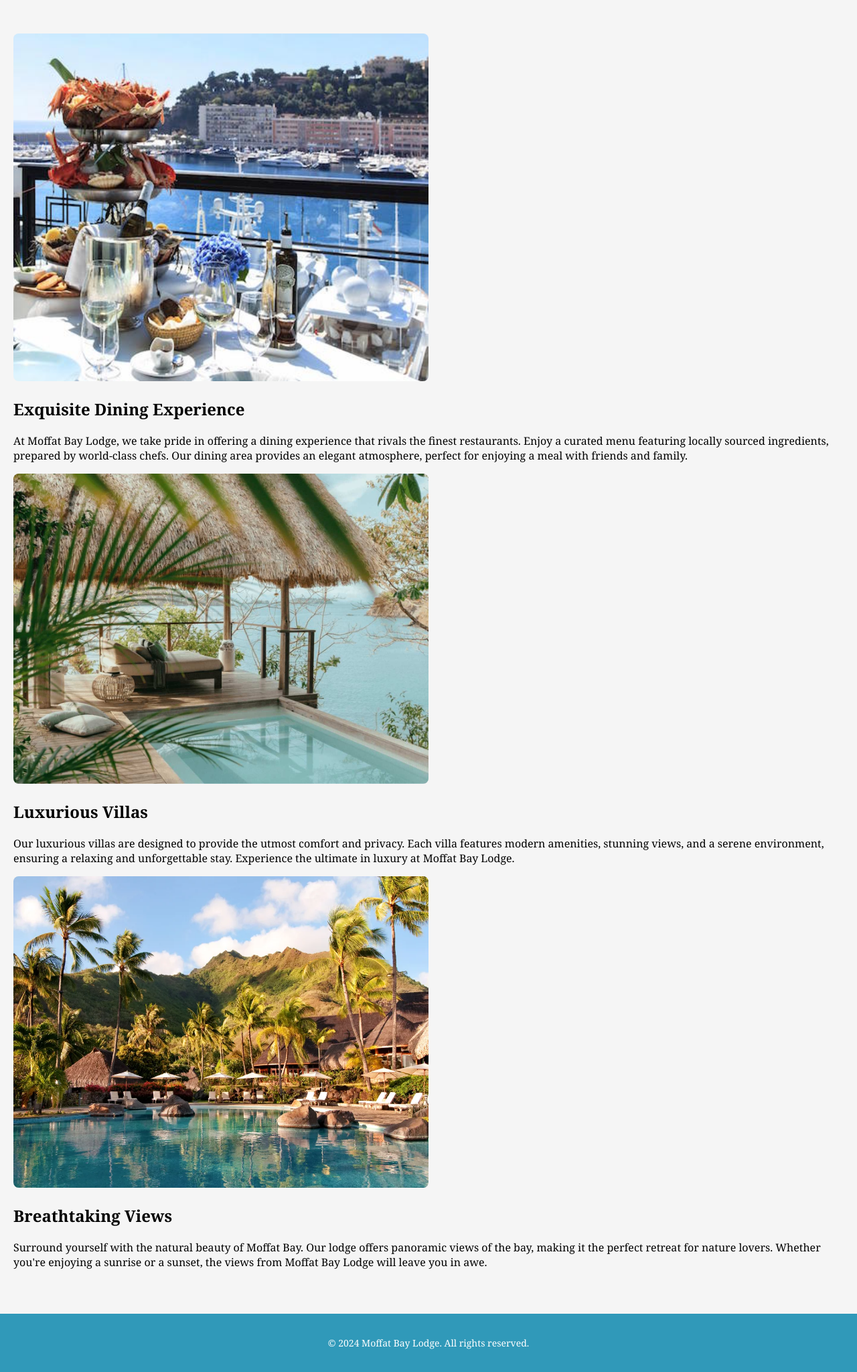
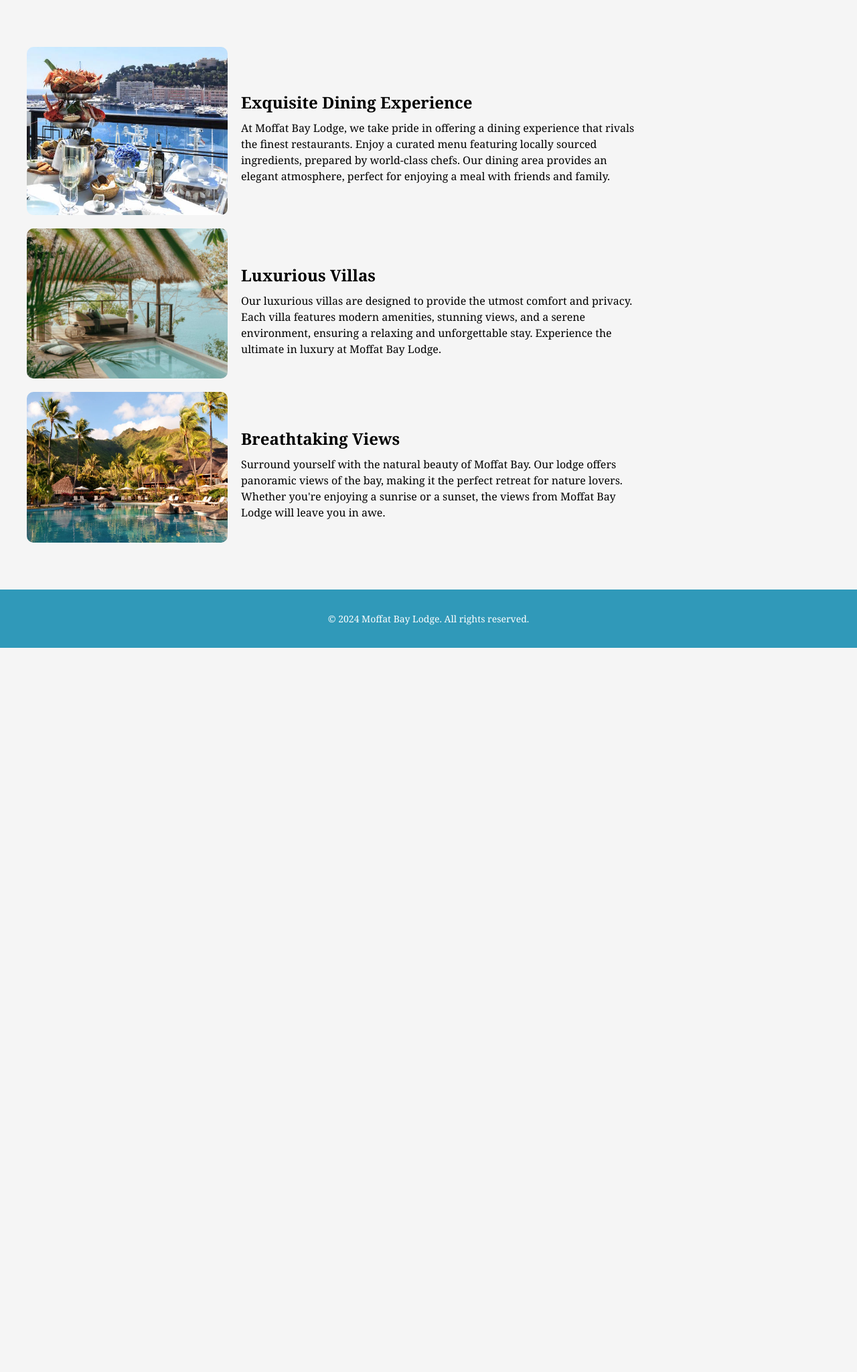
Before and after one commit to lullybyes/Moffat_Bay, a PHP site: page /about.html in a window 1280 px wide. Shown: the part 94-2142 px from the top of the page at 67% size. After the commit the page ends 1061 px from the top, so only its background shows below. Run offline with PHP 8.4, Linux system fonts and the light colour scheme.

Commit message:
update css for about page

```diff
--- a/styles.css
+++ b/styles.css
@@ -36,6 +36,41 @@ nav ul li a {
 
 nav ul li a:hover {
     text-decoration: underline;
+}
+
+/* About Content Section */
+.about-content {
+    display: flex;
+    flex-direction: column;
+    gap: 20px;
+    margin: 20px;
+}
+
+.about-section {
+    display: flex;
+    align-items: center;
+    gap: 20px;
+}
+
+.about-section img {
+    width: 300px;
+    height: auto;
+    border-radius: 10px;
+}
+
+.text-section {
+    max-width: 600px;
+}
+
+.text-section h2 {
+    margin-bottom: 10px;
+    font-size: 24px;
+}
+
+.text-section p {
+    margin: 0;
+    font-size: 16px;
+    line-height: 1.5;
 }
 
 /* Hero Section */
@@ -109,12 +144,3 @@ footer {
     color: white;
     font-size: 14px;
 }
-
-/* General Styles */
-body {
-    font-family: 'Georgia', serif;
-    margin: 0;
-    padding: 0;
-    color: black;
-    background-color: #f5f5f5;
-}
```
